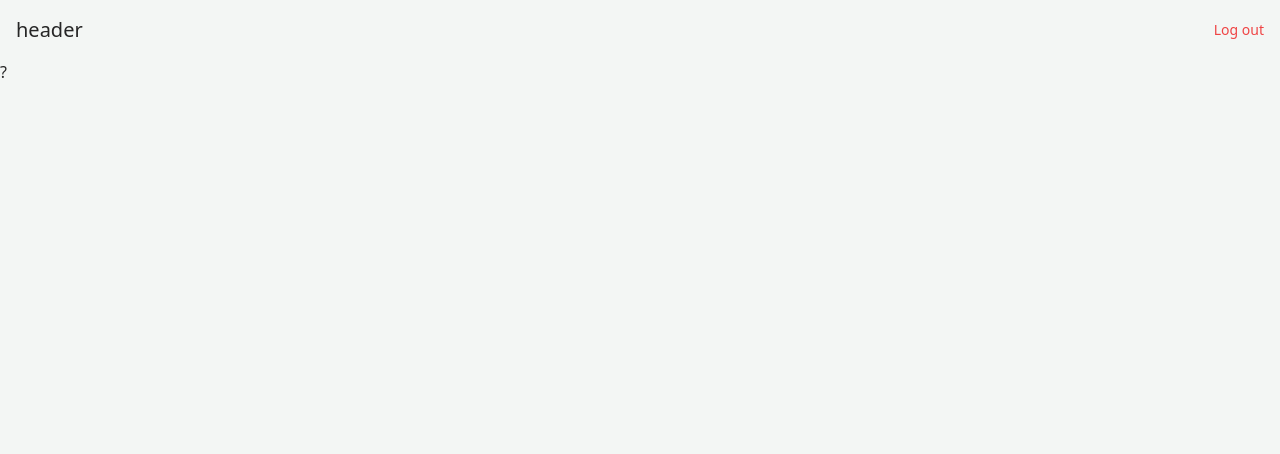
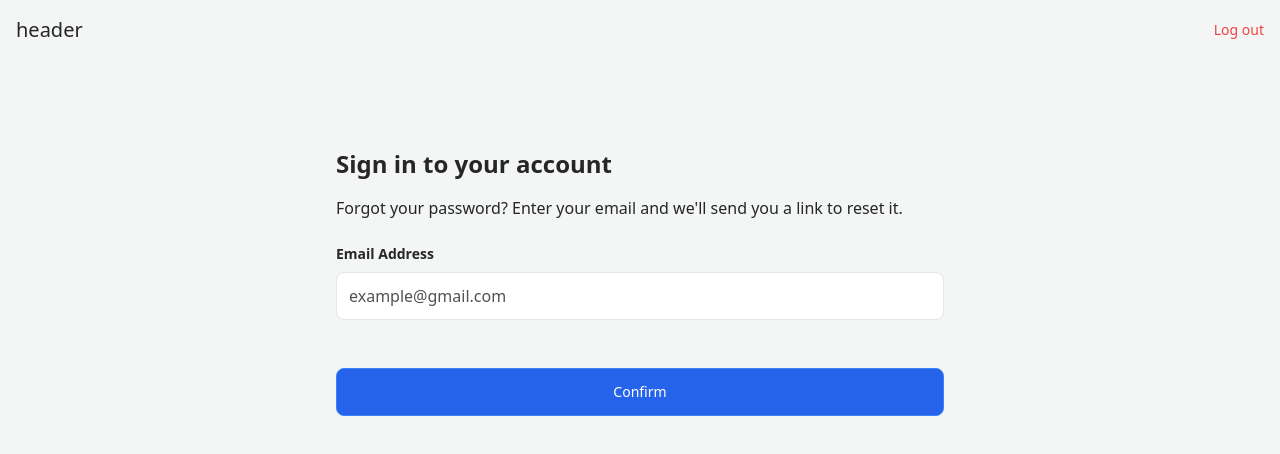
Before and after one commit to dailoi280702/Stock-market-advisory, a React (Vite) app: page /signin/recover in a window 1280 px wide. Shown: the top 454 px of the page. Built offline with nearby package versions, Linux system fonts and the light colour scheme; no server answers; sample sign-in values are in the browser's storage.

Commit message:
feat: recover password

```diff
--- a/src/pages/Signin/recover.tsx
+++ b/src/pages/Signin/recover.tsx
@@ -1,5 +1,87 @@
+import { FirebaseError } from 'firebase/app';
+import { useAuth } from '../../hooks/useAuth';
+import { FormEvent, useState } from 'react';
+import { useNavigate } from 'react-router-dom';
+import { AuthErrorCodes } from 'firebase/auth';
+
 const Recover = () => {
-  return <div>?</div>;
+  const [email, setEmail] = useState('');
+  const [error, setError] = useState('');
+  const navigate = useNavigate();
+  const { sendPasswordResetMail } = useAuth();
+  const [message, setMessage] = useState('');
+
+  const handleSubmit = async (e: FormEvent<HTMLFormElement>) => {
+    e.preventDefault();
+    setError('');
+    try {
+      await sendPasswordResetMail(email);
+
+      for (let i = 3; i >= 0; i--) {
+        setTimeout(() => {
+          setMessage(
+            `We have sent you an email. Please check your inbox\nBack to signin in ${i} second${
+              i > 1 ? 's' : ''
+            }`
+          );
+        }, (3 - i) * 1000);
+      }
+
+      setTimeout(() => {
+        navigate('/signin');
+      }, 3000);
+    } catch (e) {
+      try {
+        const err = e as FirebaseError;
+        switch (err.code) {
+          case AuthErrorCodes.INVALID_EMAIL:
+            setError('Invalid email address');
+            break;
+          case AuthErrorCodes.TOO_MANY_ATTEMPTS_TRY_LATER:
+            setError('Too many attempts. Try again later');
+            break;
+          default:
+            setError('Something went wrong. Try again later');
+            console.log(JSON.stringify(err));
+        }
+      } catch (e) {
+        setError('Something went wrong. Try again later');
+        console.log(e);
+      }
+    }
+  };
+
+  return (
+    <div className="max-w-screen-sm mx-auto my-16 p-4 w-screen">
+      <div>
+        <h1 className="text-2xl font-bold py-2">Sign in to your account</h1>
+        <p className="py-2">
+          Forgot your password? Enter your email and we'll send you a link to reset it.
+        </p>
+      </div>
+
+      {error && error != '' && <p className="text-sm font-medium text-red-600 my-3">{error}</p>}
+      {message && message != '' && (
+        <p className="text-sm font-medium text-green-600 my-3">{message}</p>
+      )}
+
+      <form onSubmit={handleSubmit}>
+        <div className="flex flex-col py-2">
+          <label className="py-2 font-bold text-sm">Email Address</label>
+          <input
+            onChange={(e) => setEmail(e.target.value)}
+            className="border p-3 rounded-lg h-12 placeholder:text-neutral-600"
+            type="email"
+            placeholder="example@gmail.com"
+            required
+          />
+        </div>
+        <button className="border border-blue-500 bg-blue-600 hover:bg-blue-500 w-full px-4 px-auto text-white h-12 text-sm font-medium rounded-lg mt-10">
+          Confirm
+        </button>
+      </form>
+    </div>
+  );
 };
 
 export default Recover;
--- a/src/pages/Signup/index.tsx
+++ b/src/pages/Signup/index.tsx
@@ -21,7 +21,9 @@ const Signup = () => {
       for (let i = 3; i >= 0; i--) {
         setTimeout(() => {
           setMessage(
-            `We have sent you an email. Please check your inbox\nBack to signin in ${i} seconds`
+            `We have sent you an email. Please check your inbox\nBack to signin in ${i} second${
+              i > 1 ? 's' : ''
+            }`
           );
         }, (3 - i) * 1000);
       }
```
